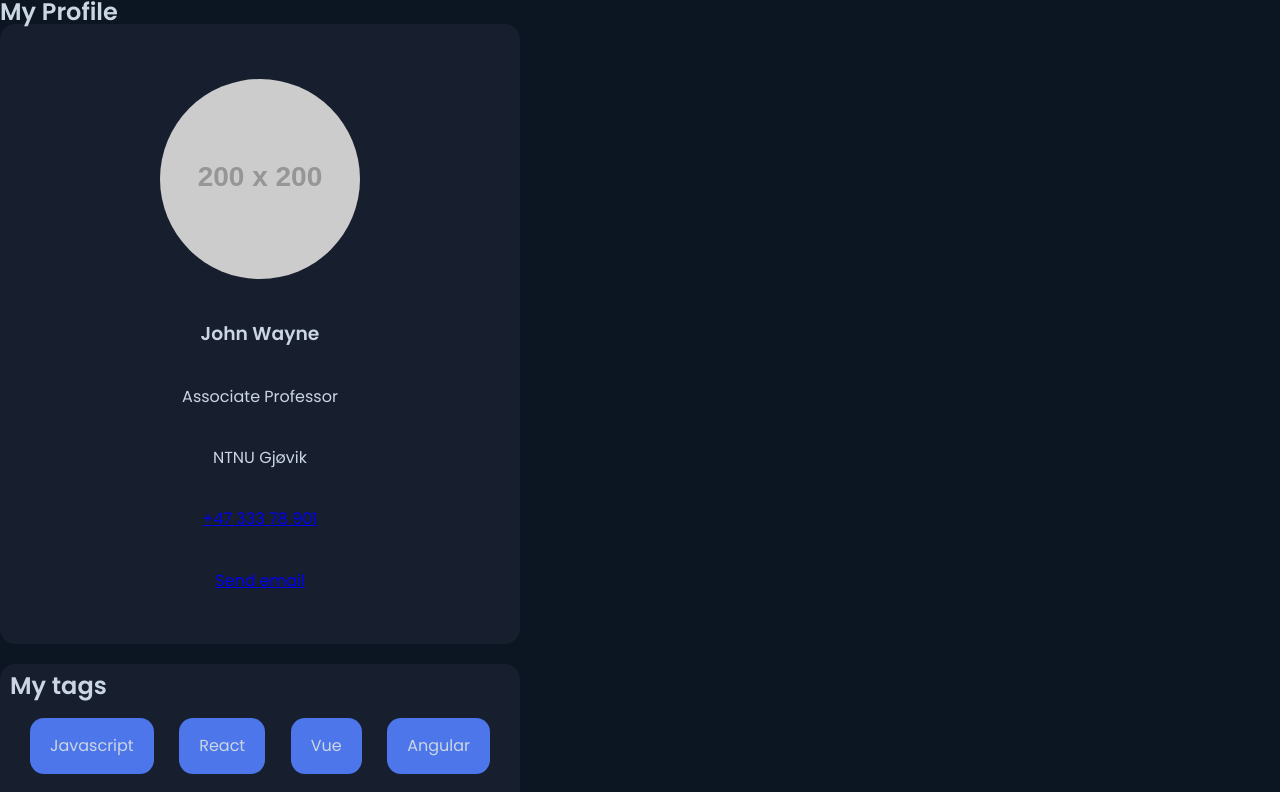
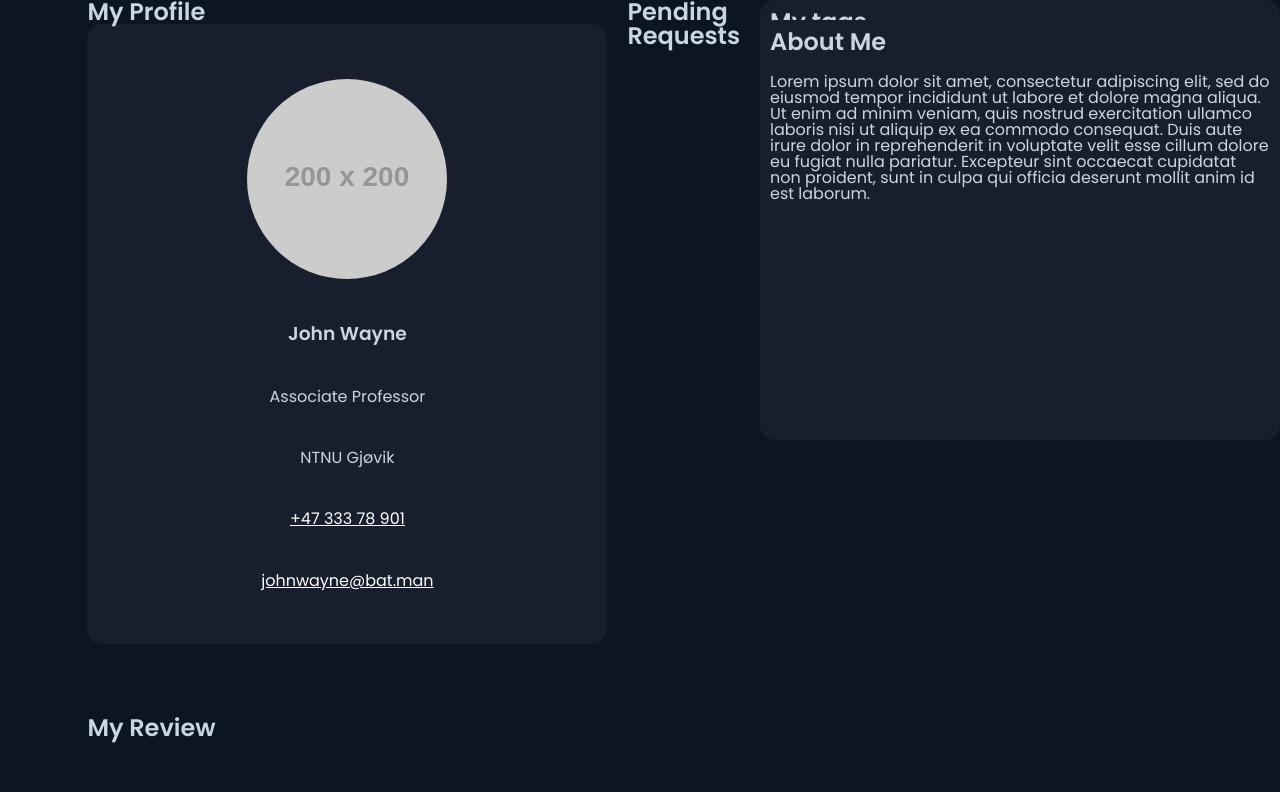
Before and after one commit to ntnu-web-prosjekt/webprosjekt, a React (Create React App) app: page /profile in a window 1280 px wide. Shown: the top 792 px of the page. Built offline with nearby package versions, Linux system fonts and the light colour scheme.

Commit message:
start of grid, not finished yet

```diff
--- a/src/components/Profile.jsx
+++ b/src/components/Profile.jsx
@@ -8,6 +8,7 @@ import ProfileInfo from "./profile/ProfileInfo";
 function App() {
   return (
     <div className="Profile">
+      <div className="Sidebar"></div>
       <ProfileInfo />
       <Tags />
       <AboutMe />
--- a/src/components/profile/ProfileInfo.jsx
+++ b/src/components/profile/ProfileInfo.jsx
@@ -11,7 +11,7 @@ export default class ProfileInfo extends Component {
           <span>Associate Professor</span>
           <p>NTNU Gjøvik</p>
           <a href="tel:+4733378901">+47 333 78 901</a>
-          <a href="mailto:someone@example.com">Send email</a>
+          <a href="mailto:someone@example.com">johnwayne@bat.man</a>
         </div>
       </div>
     );
--- a/src/components/profile/profile.scss
+++ b/src/components/profile/profile.scss
@@ -1,3 +1,23 @@
+.Profile {
+    display: grid;
+    grid-template-columns: repeat(5, 1fr);
+    grid-template-rows: 1fr;
+    grid-column-gap: 20px;
+    grid-row-gap: 20px;
+    width: 100vw;
+    height: 100vh;
+
+    .Sidebar {
+        grid-area: 1 / 1 / 6 / 2;
+    }
+    .profile-info {
+        grid-area: 1 / 2 / 6 / 4;
+    }
+    .tags-container,
+    .aboutMe {
+        grid-area: 1 / 4 / 6 / 6;
+    }
+}
 .profile-info {
     width: 500px;
     height: 600px;
@@ -14,6 +34,9 @@
         border-radius: 50%;
         height: 200px;
         width: 200px;
+    }
+    a {
+        color: #fff;
     }
 }
 .tags-container {
```
